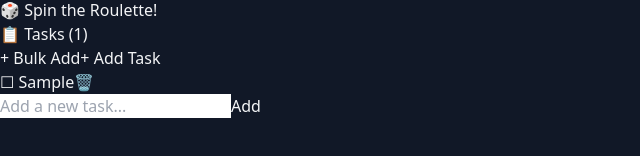
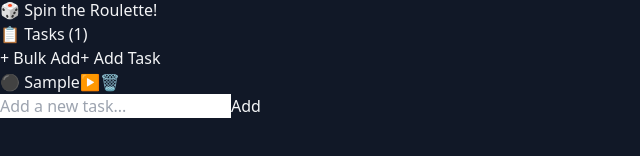
Before and after one commit to kilianrempen/task-roulette, a React (Vite) app: page / in a window 1280 px wide. Both pictures are taken after typing "Sample" into the empty fields and a click on the button "Add". Shown: the part 498-654 px from the top of the page, without its empty margins (0-640 px from the left). Built offline with nearby package versions, Linux system fonts and the light colour scheme.

Commit message:
adding play button

```diff
--- a/src/components/Task.jsx
+++ b/src/components/Task.jsx
@@ -10,6 +10,19 @@ const Task = ({ task }) => {
     if (taskName.trim()) {
       updateTask(task.id, taskName.trim());
       setIsEditing(false);
+    }
+  };
+
+  const handleStart = () => {
+    // Dispatch a global event that TaskRoulette listens for to start the timer for this task
+    try {
+      const event = new CustomEvent('start-task', { detail: { task } });
+      window.dispatchEvent(event);
+    } catch (e) {
+      // fallback for older browsers
+      const ev = document.createEvent('CustomEvent');
+      ev.initCustomEvent('start-task', true, true, { task });
+      window.dispatchEvent(ev);
     }
   };
 
@@ -29,9 +42,19 @@ const Task = ({ task }) => {
         </>
       ) : (
         <>
-          <span className="flex-1 text-gray-200 cursor-pointer hover:text-gray-100 transition-colors" onClick={() => setIsEditing(true)}>
-            ☐ {task.name}
+          <span className="flex-1 text-gray-200 cursor-pointer hover:text-gray-100" onClick={() => setIsEditing(true)}>
+            ⚫ {task.name}
           </span>
+
+          <button
+              onClick={handleStart}
+              className="text-[#6BA5A5] hover:text-[#7FC5C5] px-2 py-1 rounded-lg hover:bg-gray-800/50 text-sm transition-colors"
+              aria-label={`Start timer for ${task.name}`}
+              title={`Start timer for ${task.name}`}
+          >
+            ▶️
+          </button>
+
           <button
             onClick={() => deleteTask(task.id)}
             className="text-gray-400 hover:text-gray-200 px-2 py-1 rounded-lg hover:bg-gray-800/50 text-sm transition-colors"
--- a/src/components/TaskRoulette.jsx
+++ b/src/components/TaskRoulette.jsx
@@ -81,6 +81,22 @@ const TaskRoulette = () => {
       setIsPaused(false);
     }
   }, [timeRemaining, isActive, selectedTask, completeTask]);
+
+  useEffect(() => {
+    // Listen for global 'start-task' events from Task items
+    const handleStartEvent = (e) => {
+      const task = e?.detail?.task || (e?.detail && e.detail.task);
+      if (!task) return;
+      setSelectedTask(task);
+      setTimeRemaining(timerDuration * 60);
+      setIsActive(true);
+      setIsPaused(false);
+      setIsSpinning(false);
+    };
+
+    window.addEventListener('start-task', handleStartEvent);
+    return () => window.removeEventListener('start-task', handleStartEvent);
+  }, [timerDuration]);
 
   const spinRoulette = () => {
     const allTasks = getAllTasks();
```
